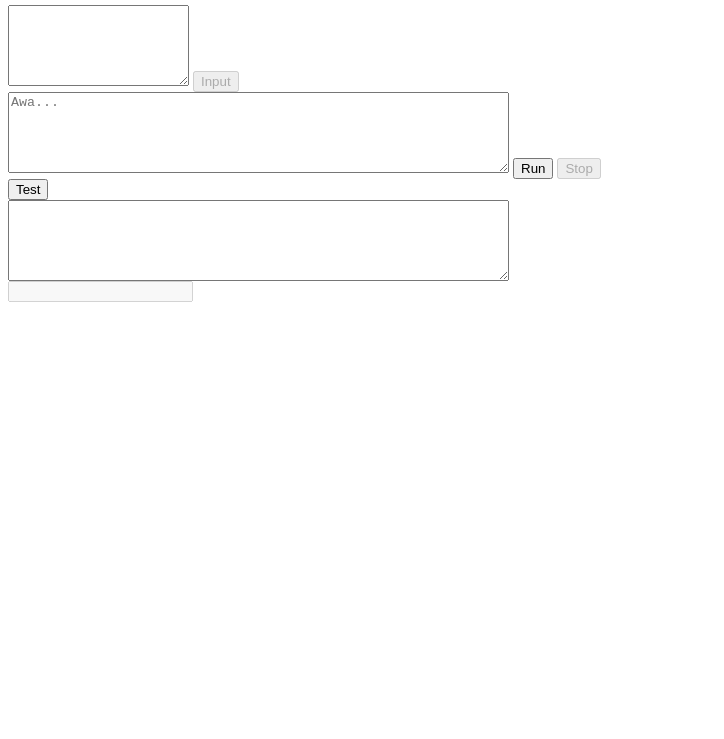
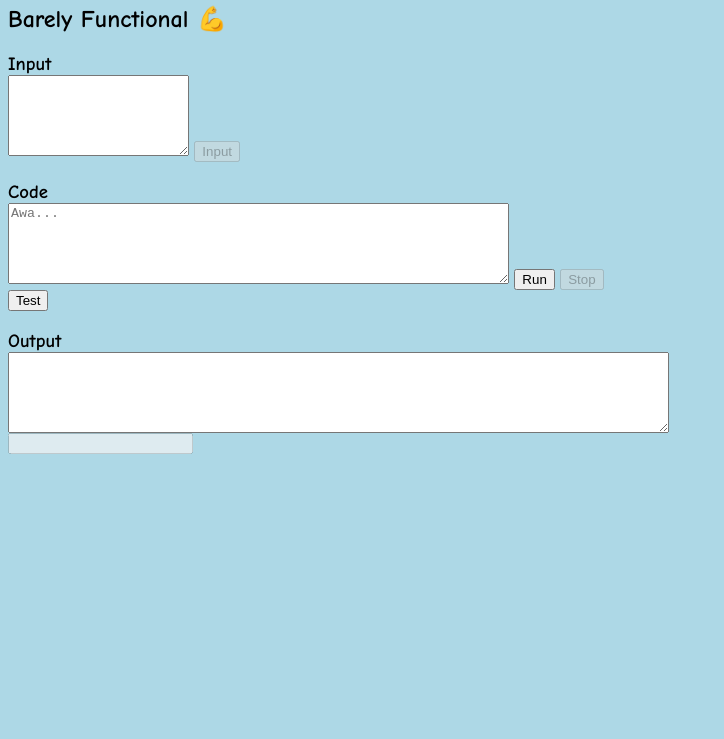
Before and after one commit to TempTempai/AWA5.0, a plain HTML site: page index.html in a window 1280 px wide. Shown: the part 61-800 px from the top of the page, without its empty margins (0-724 px from the left). Drawn offline with Linux system fonts and the light colour scheme.

Commit message:
made it pretty

```diff
--- a/index.html
+++ b/index.html
@@ -1,14 +1,22 @@
+<html>
+ <body style="font-family: Comic Sans MS;background-color: lightblue;">
 <h1 id="title">Minimal AWA5.0 Interpreter</h1>
+<h2 id="title">Barely Functional 💪</h2>
  <script src="awa5.js"></script>
+<h3 id="title" style="margin-bottom: 0;">Input</h3>
 <textarea rows="5" cols="20" name="text" id="inputField"></textarea>
 <input type="submit" id="inputBtn" value="Input" onclick="" disabled="true"/>
 <br />
+<h3 id="title" style="margin-bottom: 0;">Code</h3>
 <textarea rows="5" cols="60" name="text" placeholder="Awa..." id="codeField"></textarea>
 <input type="submit" id="runBtn" value="Run" onclick="runCode()" />
 <input type="submit" id="stopBtn" value="Stop" onclick="stopRunning()" disabled="true"/>
 <br />
 <input type="submit" id="runBtn" value="Test" onclick="testCode()" />
 <br />
-<textarea rows="5" cols="60" name="text" id="outputField"></textarea>
+<h3 id="title" style="margin-bottom: 0;">Output</h3>
+<textarea rows="5" cols="80" name="text" id="outputField"></textarea>
 <br />
 <input type="text" id="info" disabled="true" />
+ </body>
+</html>
```
